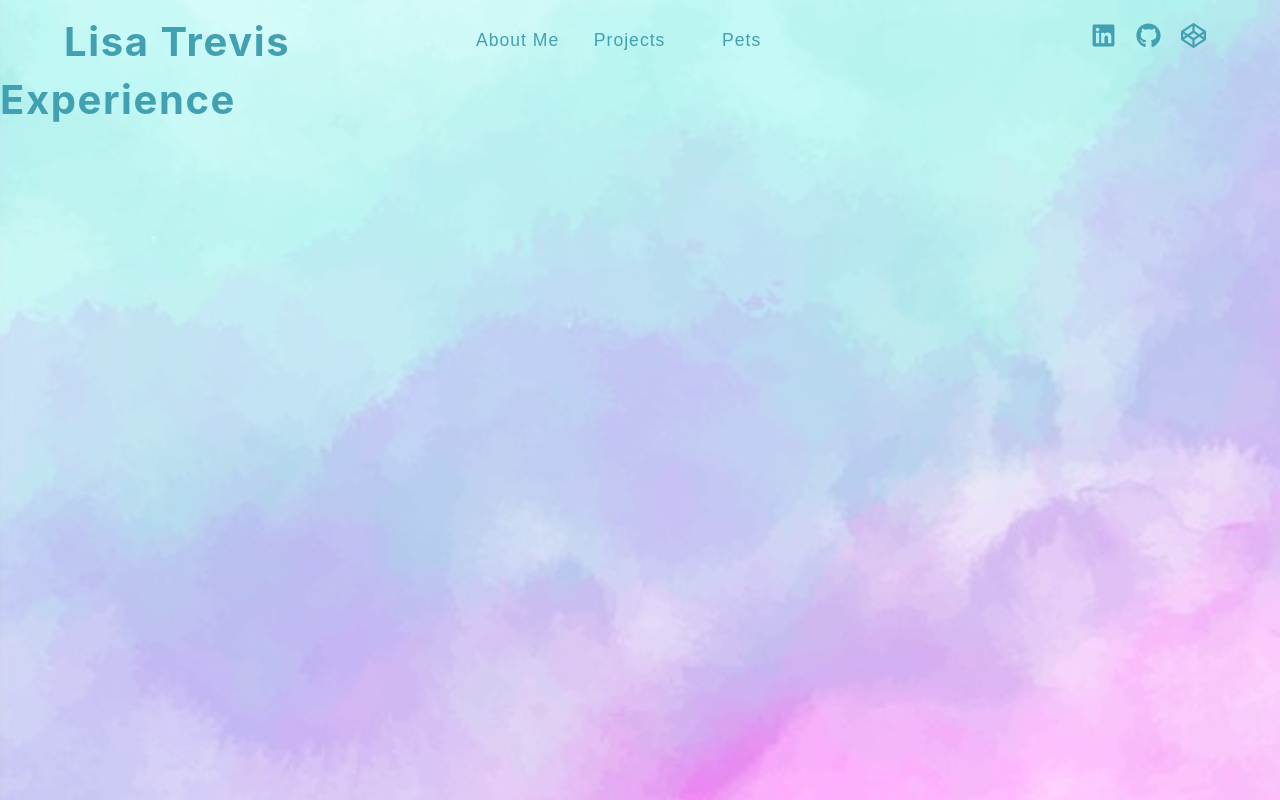
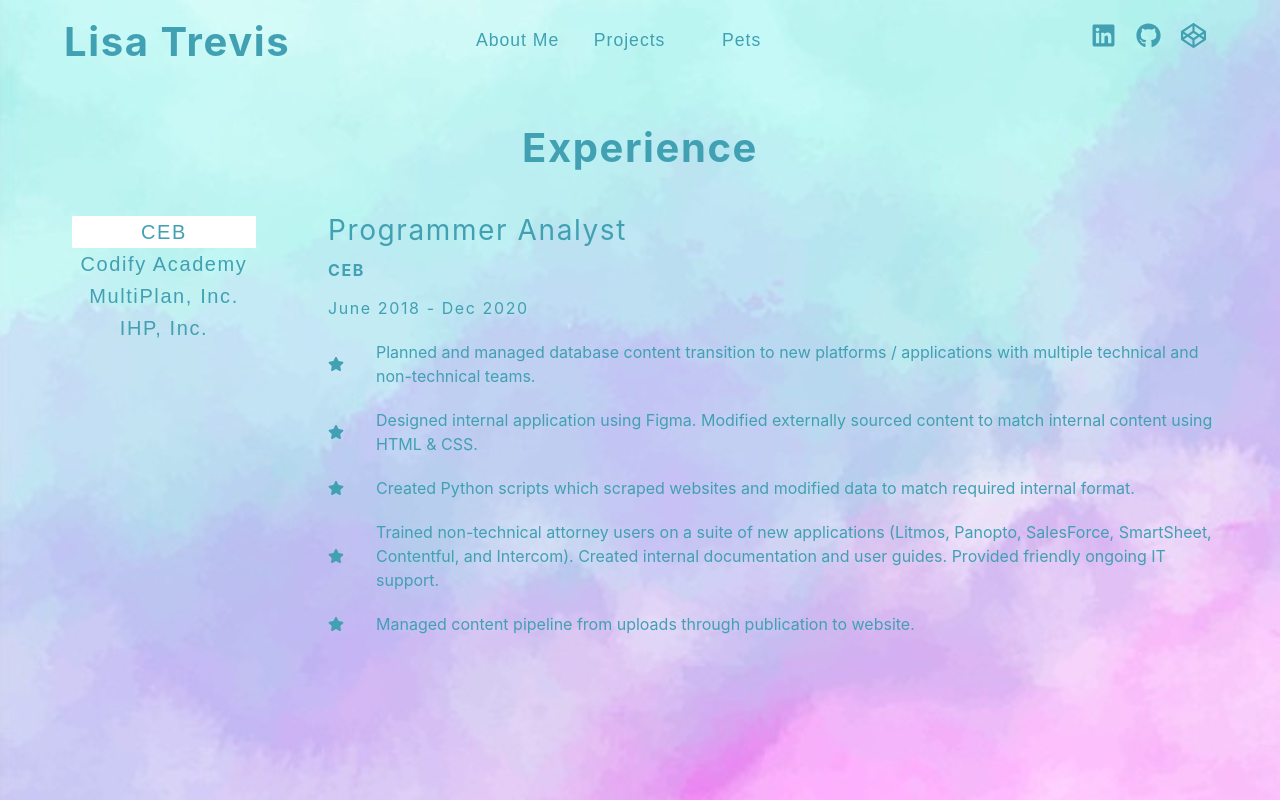
Before and after one commit to LisaTrevis/react-portfolio, a React (Create React App) app: page /work in a window 1280 px wide. Built offline with nearby package versions, Linux system fonts and the light colour scheme.

Commit message:
Added Work section and CSS

```diff
--- a/src/data.js
+++ b/src/data.js
@@ -125,4 +125,54 @@
   },
 ];
 
+export const jobs = [
+  {
+    id: 1,
+    title: "Programmer Analyst",
+    company: "CEB",
+    dates: "June 2018 - Dec 2020",
+    duties: [
+      "Planned and managed database content transition to new platforms / applications with multiple technical and non-technical teams.",
+      "Designed internal application using Figma. Modified externally sourced content to match internal content using HTML & CSS.",
+      "Created Python scripts which scraped websites and modified data to match required internal format.",
+      "Trained non-technical attorney users on a suite of new applications (Litmos, Panopto, SalesForce, SmartSheet, Contentful, and Intercom). Created internal documentation and user guides. Provided friendly ongoing IT support.",
+      "Managed content pipeline from uploads through publication to website.",
+    ],
+  },
+  {
+    id: 2,
+    title: "Instructor",
+    company: "Codify Academy",
+    dates: "April 2017 - Sept 2018",
+    duties: [
+      "Taught Front End Web Development to students new to programming via a 16 week in-person course.",
+      "Topics covered included HTML5, CSS3, JavaScript, jQuery, Bootstrap, APIs, JSON, AJAX, and frameworks like VUE, React, and Angular.",
+      "My cohorts consistently had the highest graduation rate of any instructor there.",
+    ],
+  },
+  {
+    id: 3,
+    title: "Manager, National Accounts",
+    company: "MultiPlan, Inc.",
+    dates: "Sept 2011 - Sept 2014",
+    duties: [
+      "Managed and grew revenue on multi-million dollar national accounts.",
+      "Increased revenue streams by up-selling and cross-selling products and market segments.",
+      "Managed implementation of new Clients and ongoing relationships between internal teams and Client teams for all technical, financial, and service issues.",
+    ],
+  },
+  {
+    id: 4,
+    title: "National Sales Manager",
+    company: "IHP, Inc.",
+    dates: "Oct 2008 - Aug 2011",
+    duties: [
+      "Negotiated multi-million dollar contracts from initial contact to final signature.",
+      "Exceeded double digit revenue goals every year.",
+      "Managed all aspects of the Client Accounts including financial, technical, and client relations.",
+      "Served as SalesForce Administrator.",
+    ],
+  },
+];
+
 export default sublinks;
--- a/src/index.css
+++ b/src/index.css
@@ -569,3 +569,105 @@
 .recs-center article.nextSlide {
   transform: translateX(100%);
 }
+
+/*
+===============
+Jobs
+===============
+*/
+
+.work-section .title {
+  margin: 3rem auto;
+  text-align: center;
+  color: var(--clr-brand-dark);
+}
+
+.work-section .center {
+  width: 80vw;
+  margin: 0 auto;
+  max-width: var(--max-width);
+}
+
+.work-section .btn-container {
+  display: flex;
+  flex-direction: row;
+  justify-content: center;
+  margin-bottom: 4rem;
+  flex-wrap: wrap;
+}
+
+.work-section .job-btn {
+  background: transparent;
+  border-color: transparent;
+  color: var(--clr-brand-dark);
+  font-size: 1.25rem;
+  letter-spacing: var(--spacing);
+  margin: 0 0.5rem;
+  transition: var(--transition);
+  cursor: pointer;
+  padding: 0.25rem;
+  line-height: 1;
+  outline-color: var(--clr-brand-dark);
+}
+
+.work-section .job-btn:hover {
+  box-shadow: -5px 0 var(--clr-brand-dark);
+}
+
+.work-section .active-btn {
+  background: white;
+}
+
+.job-info h3 {
+  font-weight: 400;
+}
+
+.job-info h4 {
+  text-transform: uppercase;
+  display: inline-block;
+  padding: 0.375rem 0;
+  border-radius: var(--radius);
+}
+
+.job-date {
+  letter-spacing: var(--spacing);
+}
+
+.job-desc {
+  display: grid;
+  grid-template-columns: auto 1fr;
+  column-gap: 2rem;
+  align-items: center;
+  margin-bottom: 1.25rem;
+}
+
+.job-desc p {
+  margin-bottom: 0;
+}
+
+.job-icon {
+  color: var(--clr-brand-dark);
+}
+
+@media screen and (min-width: 992px) {
+  .work-section .center {
+    width: 90vw;
+    display: grid;
+    grid-template-columns: 200px 1fr;
+    column-gap: 4rem;
+  }
+  .work-section .btn-container {
+    flex-direction: column;
+    justify-content: flex-start;
+  }
+  .job-btn {
+    margin-bottom: 1rem;
+  }
+  .work-section .active-btn {
+    background: white;
+    outline-color: var(--clr-brand-dark);
+  }
+  .job-btn:hover {
+    box-shadow: -5px 0 var(--clr-brand-dark);
+  }
+}
--- a/src/pages/Work.js
+++ b/src/pages/Work.js
@@ -1,9 +1,44 @@
-import React from "react";
+import React, { useState } from "react";
+import { FaStar } from "react-icons/fa";
+import { jobs } from "../data";
 
 const Work = () => {
+  const [value, setValue] = useState(0);
+
+  const { title, company, dates, duties } = jobs[value];
   return (
     <div>
-      <h2>Experience</h2>
+      <section className="work-section">
+        <h2 className="title">Experience</h2>
+        <div className="center">
+          <div className="btn-container">
+            {jobs.map((job, index) => {
+              return (
+                <button
+                  key={job.id}
+                  onClick={() => setValue(index)}
+                  className={`job-btn ${index === value && "active-btn"}`}
+                >
+                  {job.company}
+                </button>
+              );
+            })}
+          </div>
+          <article className="job-info">
+            <h3>{title}</h3>
+            <h4>{company}</h4>
+            <p className="job-date">{dates}</p>
+            {duties.map((duty, index) => {
+              return (
+                <div key={index} className="job-desc">
+                  <FaStar className="job-icon"></FaStar>
+                  <p>{duty}</p>
+                </div>
+              );
+            })}
+          </article>
+        </div>
+      </section>
     </div>
   );
 };
```
